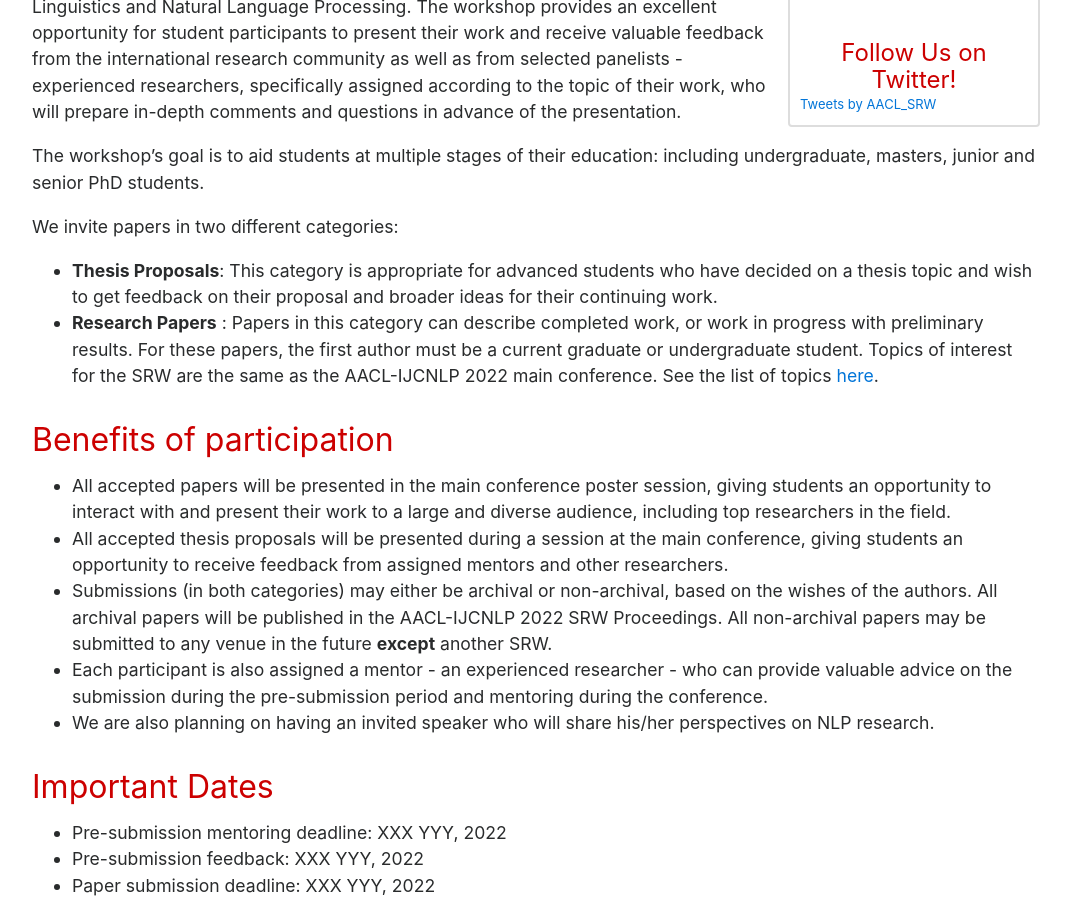
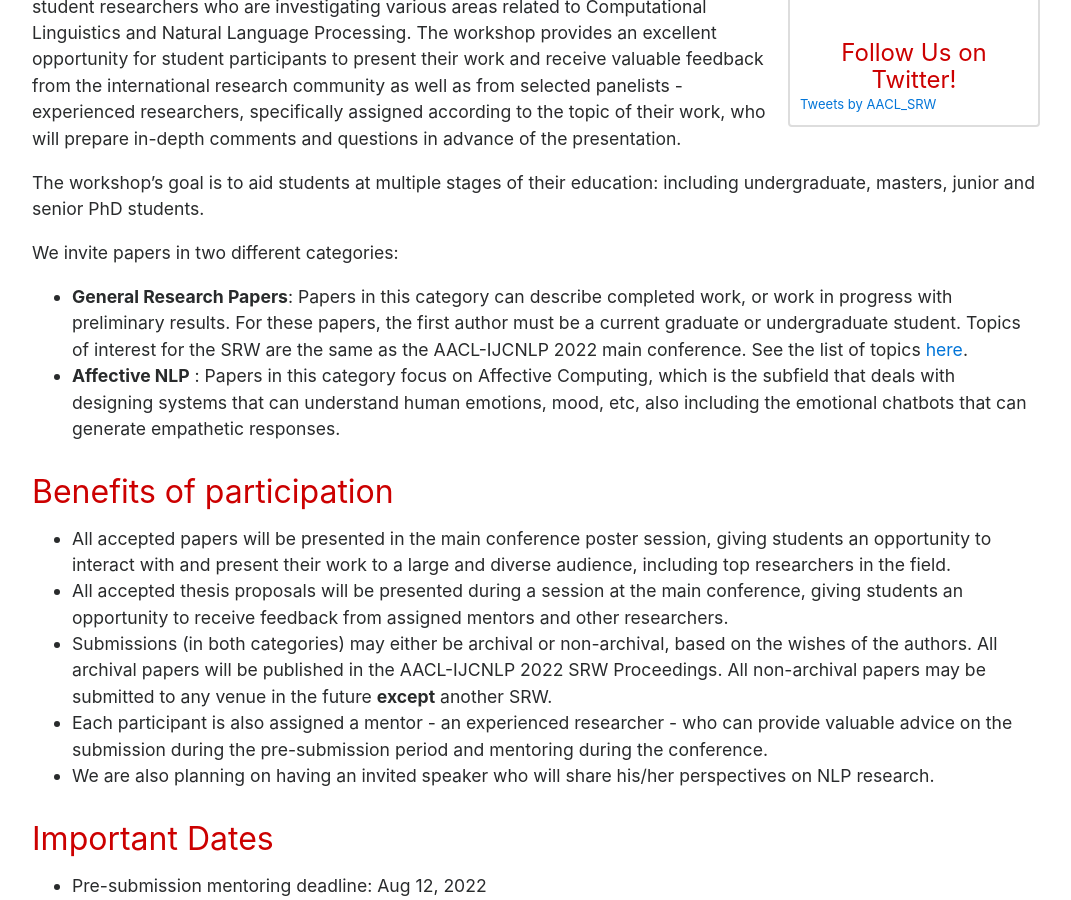
Before and after one commit to aacl2023-srw/aacl2023-srw.github.io, a Jekyll site: the page built from cfp.md, in a window 1280 px wide and 900 px high, scrolled down 1073 px. Shown: the whole window, without its empty margins (104-1175 px from the left). Built offline with Jekyll 4.4.1, drawn with Linux system fonts in a browser that asks for light colours; comment, search, counter and statistics services are not loaded; some of the changed text lies outside the part shown.

Commit message:
upd cfp-related

```diff
--- a/_layouts/default.html
+++ b/_layouts/default.html
@@ -7,10 +7,10 @@
     {% include page-header.html %}
 
     {% capture nowdate %}{{'now' | date: '%s' | minus: 86400 }}{% endcapture %}
-      {% capture presubmen %}{{'Nov 24 2022' | date: '%s'}}{% endcapture %}
-      {% capture sub %}{{'Nov 24 2022' | date: '%s'}}{% endcapture %}
-      {% capture not %}{{'Nov 24 2022' | date: '%s'}}{% endcapture %}
-      {% capture cam %}{{'Nov 24 2022' | date: '%s'}}{% endcapture %}
+      {% capture presubmen %}{{'Aug 12 2022' | date: '%s'}}{% endcapture %}
+      {% capture sub %}{{'Sep 9 2022' | date: '%s'}}{% endcapture %}
+      {% capture not %}{{'Oct 7 2022' | date: '%s'}}{% endcapture %}
+      {% capture cam %}{{'Oct 21 2022' | date: '%s'}}{% endcapture %}
 
 
     <section class="main-content">
--- a/cfp.md
+++ b/cfp.md
@@ -7,11 +7,11 @@ order : 1
 
 Student Research Workshop Collocated with AACL-IJCNLP 2022
 
-Date: XXX YYY, 2022
+Date: Nov 24, 2022
 
-***Paper Submission Deadline: XXX YYY, 2022 ****
+***Paper Submission Deadline: Sep 9, 2022 ****
 
-Submissions should be made on the START conference system: TBA
+Submissions should be made on the START conference system: https://softconf.com/aacl2022/SRW/
 
 You CAN submit a paper to the main deadline, even if you didn't participate in the pre-submission mentoring.
 
@@ -22,9 +22,8 @@ The AACL-IJCNLP 2022 Student Research Workshop (SRW) provides a forum for studen
 The workshop's goal is to aid students at multiple stages of their education: including undergraduate, masters, junior and senior PhD students.
 
 We invite papers in two different categories:
-- __Thesis Proposals__: This category is appropriate for advanced students who have decided on a thesis topic and wish to get feedback on their proposal and broader ideas for their continuing work.
-- __Research Papers__ : Papers in this category can describe completed work, or work in progress with preliminary results. For these papers, the first author must be a current graduate or undergraduate student.
-Topics of interest for the SRW are the same as the AACL-IJCNLP 2022 main conference. See the list of topics [here](https://www.aacl2022.org/Submission/paper#h.vrp39llw544p).
+- __General Research Papers__: Papers in this category can describe completed work, or work in progress with preliminary results. For these papers, the first author must be a current graduate or undergraduate student. Topics of interest for the SRW are the same as the AACL-IJCNLP 2022 main conference. See the list of topics [here](https://www.aacl2022.org/Submission/paper).
+- __Affective NLP__ : Papers in this category focus on Affective Computing, which is the subfield that deals with designing systems that can understand human emotions, mood, etc, also including the emotional chatbots that can generate empathetic responses.
 
 ## Benefits of participation
 
@@ -35,12 +34,12 @@ Topics of interest for the SRW are the same as the AACL-IJCNLP 2022 main confere
 - We are also planning on having an invited speaker who will share his/her perspectives on NLP research.
 
 ## Important Dates
-- Pre-submission mentoring deadline: XXX YYY, 2022
-- Pre-submission feedback: XXX YYY, 2022
-- Paper submission deadline: XXX YYY, 2022
-- Acceptance notifications: XXX YYY, 2022
-- Camera-ready deadline: XXX YYY, 2022
-- Workshop date: XXX YYY, 2022
+- Pre-submission mentoring deadline: Aug 12, 2022
+- Pre-submission feedback: Sep 2, 2022
+- Paper submission deadline: Sep 9, 2022
+- Acceptance notifications: Oct 7, 2022
+- Camera-ready deadline: Oct 21, 2022
+- Workshop date: Nov 24, 2022
 
 
 __All deadlines are calculated at 11:59 pm (UTC-12 hours)__
```
Also changed, not shown: author.md (+11 -10 lines), mentoring.md (+1 -1 lines).
